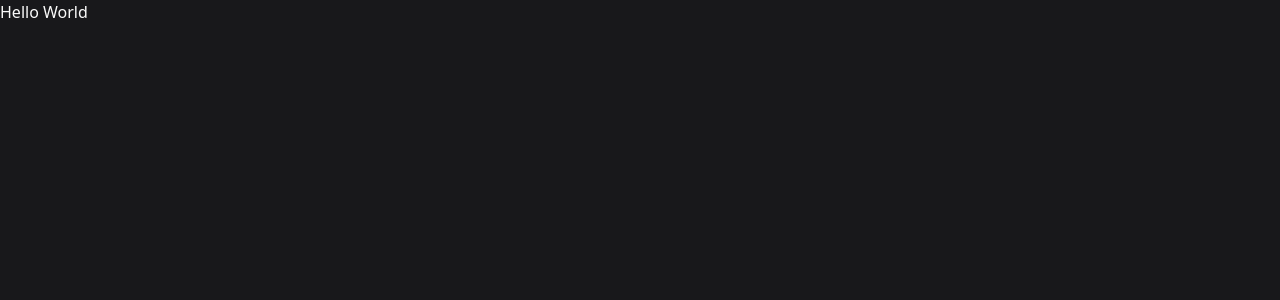
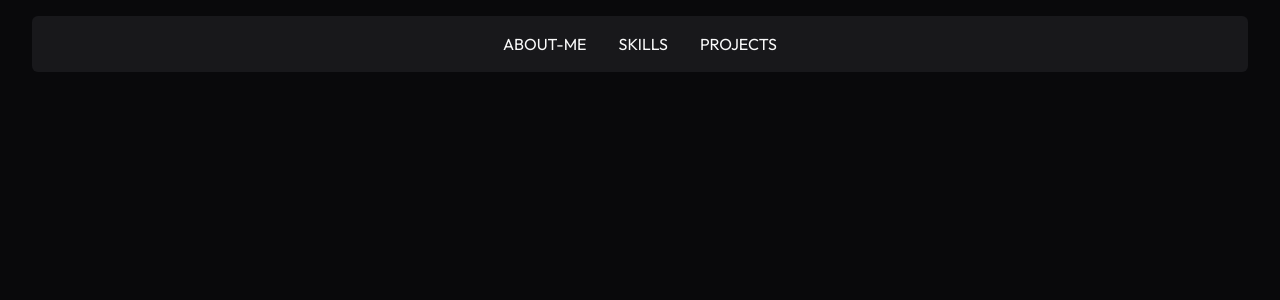
Before and after one commit to renatomachadoo/portfolio, a React (Vite) app: page / in a window 1280 px wide. Shown: the top 300 px of the page. Built offline with nearby package versions, Linux system fonts and the light colour scheme.

Commit message:
feat: added header and nav

```diff
--- a/index.html
+++ b/index.html
@@ -4,10 +4,16 @@
 <head>
   <meta charset="UTF-8" />
   <meta name="viewport" content="width=device-width, initial-scale=1.0" />
+
+  <link rel="preconnect" href="https://fonts.googleapis.com">
+  <link rel="preconnect" href="https://fonts.gstatic.com" crossorigin>
+
   <title>Portfolio | Renato Machado</title>
+
+  <link href="https://fonts.googleapis.com/css2?family=Outfit:wght@100..900&display=swap" rel="stylesheet">
 </head>
 
-<body class="bg-zinc-900 antialiased text-zinc-50">
+<body class="bg-zinc-950 antialiased text-zinc-50">
   <div id="root"></div>
   <script type="module" src="/src/main.tsx"></script>
 </body>
--- a/src/App.tsx
+++ b/src/App.tsx
@@ -1,3 +1,24 @@
 export function App() {
-  return <h1>Hello World</h1>;
+  return (
+    <div className="min-h-screen px-8 py-4">
+      <div className="container mx-auto h-full">
+        <header className="mx-auto flex items-center justify-center rounded-md bg-zinc-900 px-8 py-4">
+          {/* <a className="hover:underline" href="#hero">
+            Renato Machado
+          </a> */}
+          <nav className="flex items-center justify-center gap-8">
+            <a className="uppercase hover:underline" href="#about-me">
+              ABOUT-ME
+            </a>
+            <a className="uppercase hover:underline" href="#skills">
+              SKILLS
+            </a>
+            <a className="uppercase hover:underline" href="#projects">
+              PROJECTS
+            </a>
+          </nav>
+        </header>
+      </div>
+    </div>
+  );
 }
--- a/src/index.css
+++ b/src/index.css
@@ -1 +1,5 @@
 @import "tailwindcss";
+
+body, button, input, textarea {
+  font-family: "Outfit", sans-serif;
+}
```
